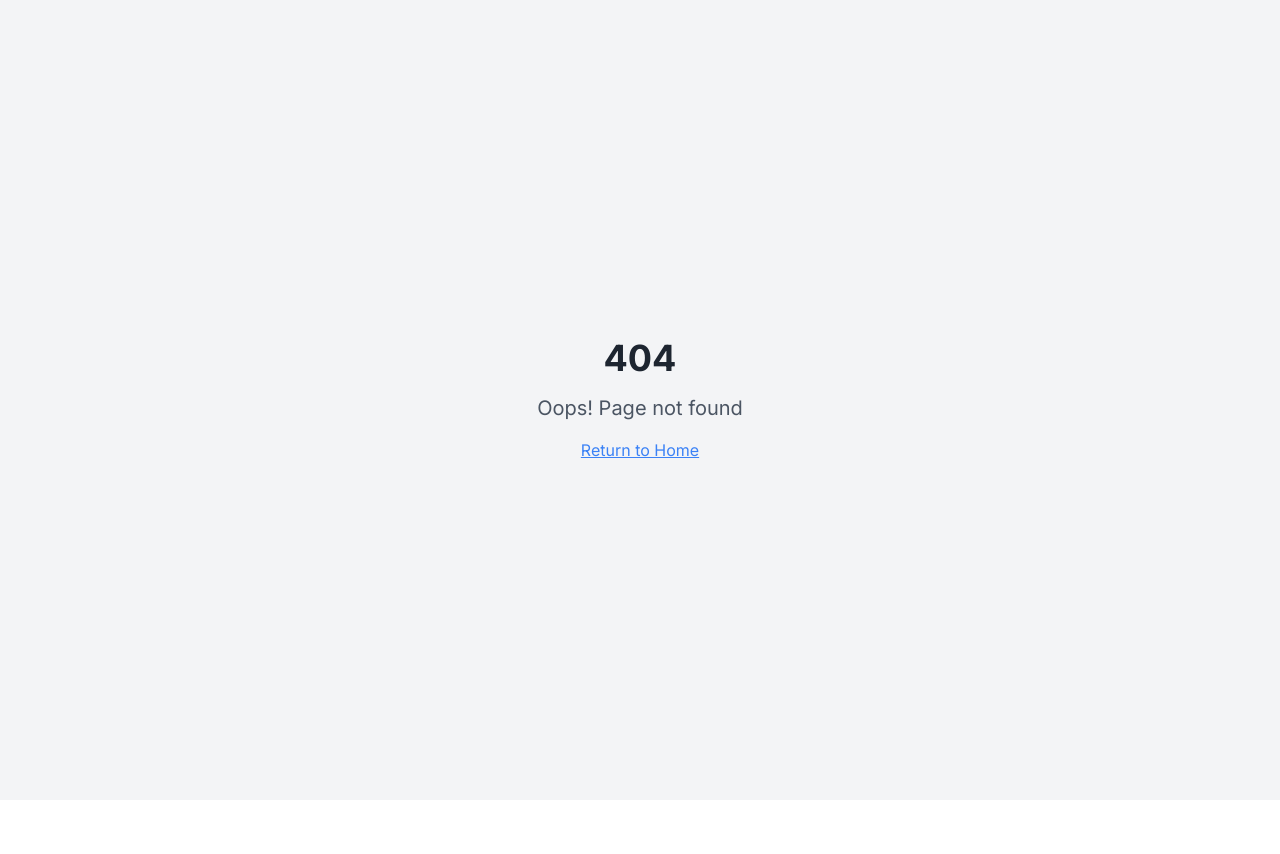
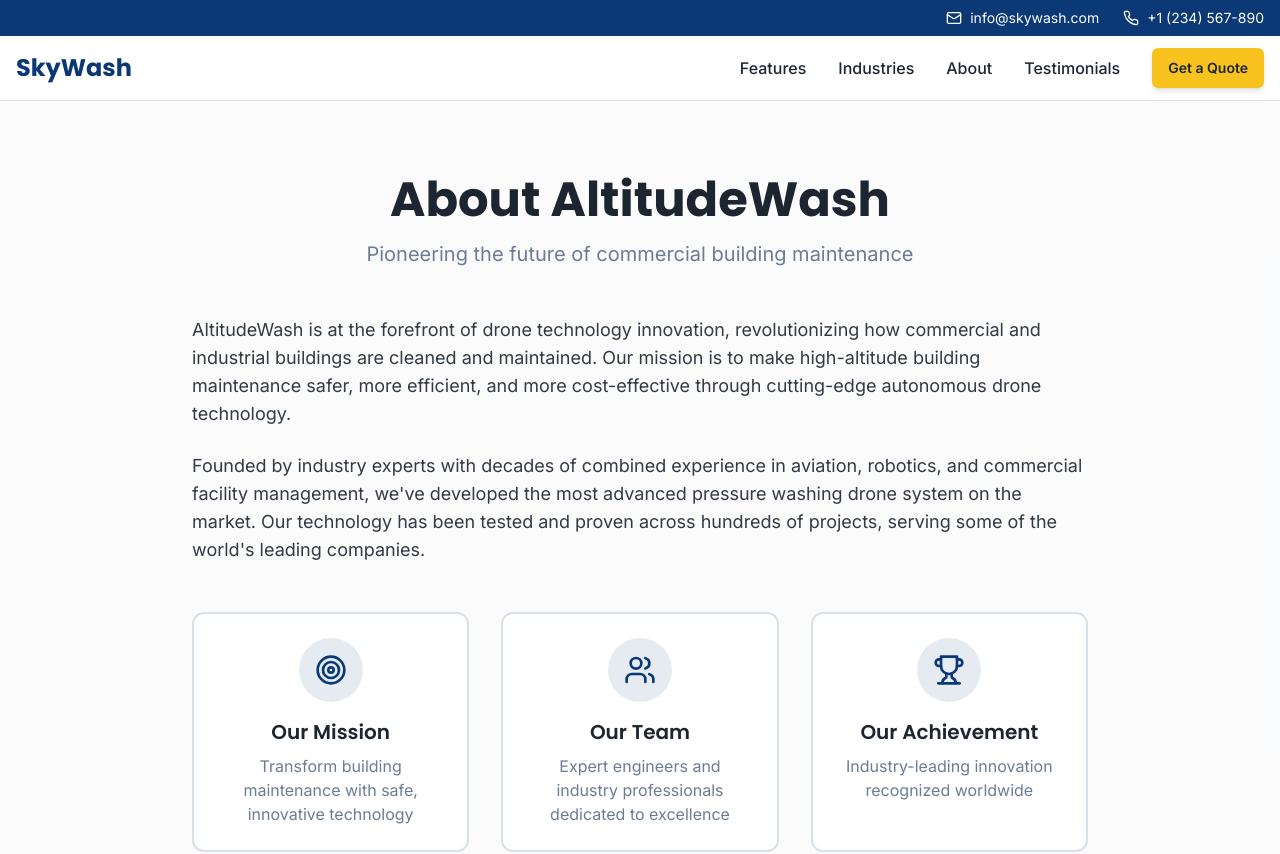
Before and after one commit to XanderJks/aero-wash-pro, a React (Vite) app: page /about in a window 1280 px wide. Before the commit this address had no page. Shown: the top 854 px of the page. Before the commit the page ends 800 px from the top, so only its background shows below. Built offline with nearby package versions, Linux system fonts and the light colour scheme; the HTML template or start-up script is replaced by a standard one.

Commit message:
Create About Us page

```diff
--- a/src/App.tsx
+++ b/src/App.tsx
@@ -4,6 +4,7 @@ import { TooltipProvider } from "@/components/ui/tooltip";
 import { QueryClient, QueryClientProvider } from "@tanstack/react-query";
 import { BrowserRouter, Routes, Route } from "react-router-dom";
 import Index from "./pages/Index";
+import About from "./pages/About";
 import NotFound from "./pages/NotFound";
 
 const queryClient = new QueryClient();
@@ -16,6 +17,7 @@ const App = () => (
       <BrowserRouter>
         <Routes>
           <Route path="/" element={<Index />} />
+          <Route path="/about" element={<About />} />
           {/* ADD ALL CUSTOM ROUTES ABOVE THE CATCH-ALL "*" ROUTE */}
           <Route path="*" element={<NotFound />} />
         </Routes>
--- a/src/components/Navigation.tsx
+++ b/src/components/Navigation.tsx
@@ -1,11 +1,17 @@
 import { useState } from "react";
 import { Menu, X, Mail, Phone } from "lucide-react";
 import { Button } from "@/components/ui/button";
+import { Link, useLocation } from "react-router-dom";
 
 const Navigation = () => {
   const [isOpen, setIsOpen] = useState(false);
+  const location = useLocation();
 
   const scrollToSection = (id: string) => {
+    if (location.pathname !== "/") {
+      window.location.href = `/#${id}`;
+      return;
+    }
     const element = document.getElementById(id);
     if (element) {
       element.scrollIntoView({ behavior: "smooth" });
@@ -48,9 +54,9 @@ const Navigation = () => {
             <button onClick={() => scrollToSection("industries")} className="text-foreground hover:text-primary transition-colors font-medium">
               Industries
             </button>
-            <button onClick={() => scrollToSection("about")} className="text-foreground hover:text-primary transition-colors font-medium">
+            <Link to="/about" className="text-foreground hover:text-primary transition-colors font-medium">
               About
-            </button>
+            </Link>
             <button onClick={() => scrollToSection("testimonials")} className="text-foreground hover:text-primary transition-colors font-medium">
               Testimonials
             </button>
@@ -75,9 +81,9 @@ const Navigation = () => {
               <button onClick={() => scrollToSection("industries")} className="text-left py-2 hover:text-primary transition-colors font-medium">
                 Industries
               </button>
-              <button onClick={() => scrollToSection("about")} className="text-left py-2 hover:text-primary transition-colors font-medium">
+              <Link to="/about" className="text-left py-2 hover:text-primary transition-colors font-medium" onClick={() => setIsOpen(false)}>
                 About
-              </button>
+              </Link>
               <button onClick={() => scrollToSection("testimonials")} className="text-left py-2 hover:text-primary transition-colors font-medium">
                 Testimonials
               </button>
--- /dev/null
+++ b/src/pages/About.tsx
@@ -0,0 +1,17 @@
+import Navigation from "@/components/Navigation";
+import Footer from "@/components/Footer";
+import AboutSection from "@/components/About";
+
+const About = () => {
+  return (
+    <div className="min-h-screen">
+      <Navigation />
+      <main className="pt-24">
+        <AboutSection />
+      </main>
+      <Footer />
+    </div>
+  );
+};
+
+export default About;
--- a/src/pages/Index.tsx
+++ b/src/pages/Index.tsx
@@ -3,7 +3,7 @@ import Hero from "@/components/Hero";
 import Features from "@/components/Features";
 import AllIncluded from "@/components/AllIncluded";
 import Industries from "@/components/Industries";
-import About from "@/components/About";
+
 import Testimonials from "@/components/Testimonials";
 import Contact from "@/components/Contact";
 import Footer from "@/components/Footer";
@@ -17,7 +17,6 @@ const Index = () => {
         <Features />
         <AllIncluded />
         <Industries />
-        <About />
         <Testimonials />
         <Contact />
       </main>
```
